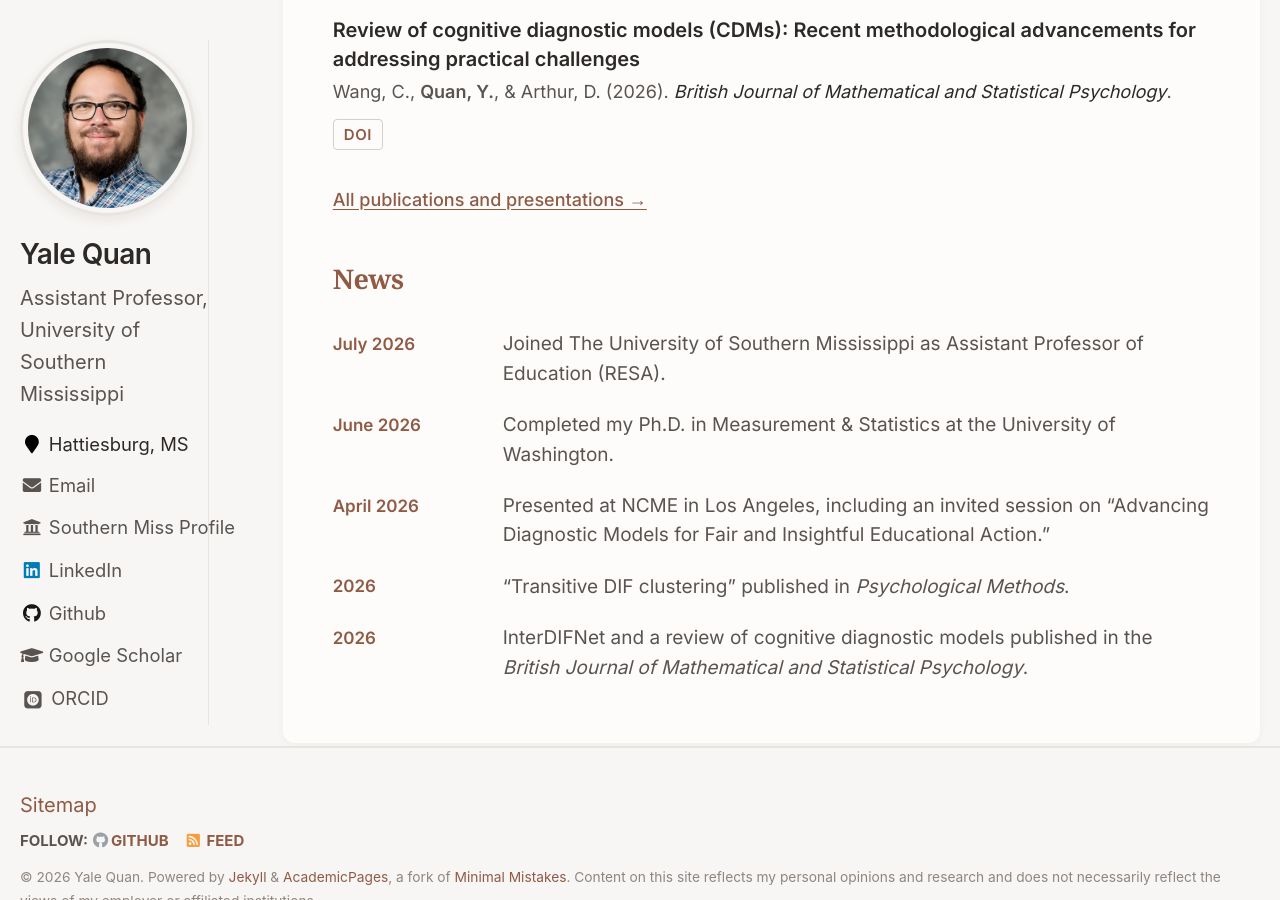
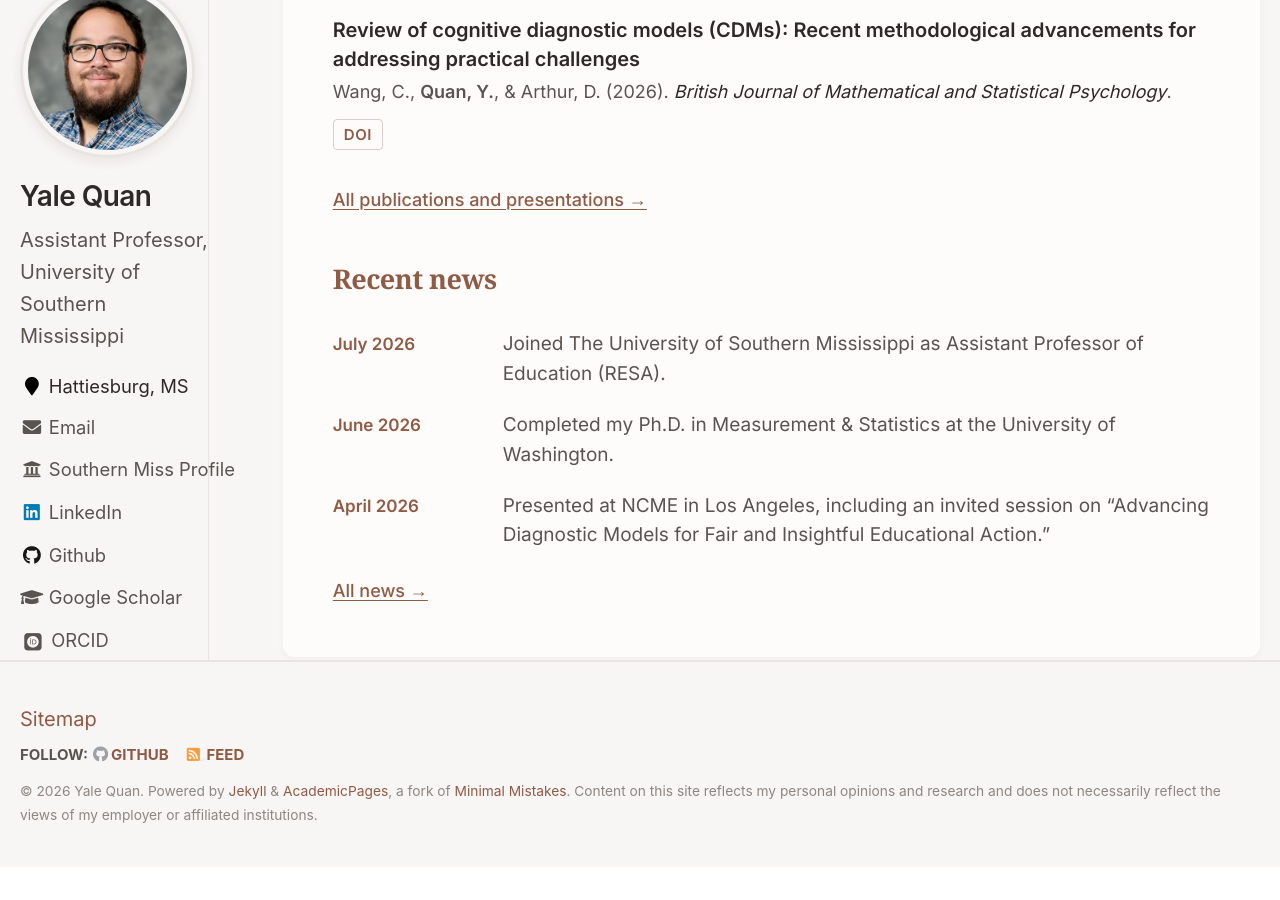
Before and after one commit to yalequan/yalequan.github.io, a Jekyll site: the page built from _pages/about.md, in a window 1280 px wide and 900 px high, scrolled down 1488 px. Built offline with Jekyll 4.4.1, drawn with Linux system fonts in a browser that asks for light colours; some web fonts are replaced; after the commit the page ends 2355 px from its top, so only the background shows below that.

Commit message:
Updated news section

```diff
--- a/_data/news.yml
+++ b/_data/news.yml
@@ -1,4 +1,4 @@
-# Homepage news. Newest first; the homepage shows the first 5.
+# News items. Newest first; the homepage shows the first 3, and /news/ shows all.
 # Use *asterisks* for italics (e.g., journal names).
 
 - date: "July 2026"
--- a/_pages/about.md
+++ b/_pages/about.md
@@ -58,12 +58,14 @@ redirect_from:
 
 <a class="home-all" href="{{ site.baseurl }}/publications_and_presentations/">All publications and presentations &rarr;</a>
 
-<h2>News</h2>
+<h2>Recent news</h2>
 
 <ul class="home-news">
-{% for item in site.data.news limit: 5 %}
+{% for item in site.data.news limit: 3 %}
   <li><span class="home-news__date">{{ item.date }}</span><span class="home-news__text">{{ item.text | markdownify | remove: '<p>' | remove: '</p>' | strip }}</span></li>
 {% endfor %}
 </ul>
 
+<a class="home-all" href="{{ site.baseurl }}/news/">All news &rarr;</a>
+
 </div>
```
Also changed, not shown: _pages/news.md (added, +14 -0 lines).
